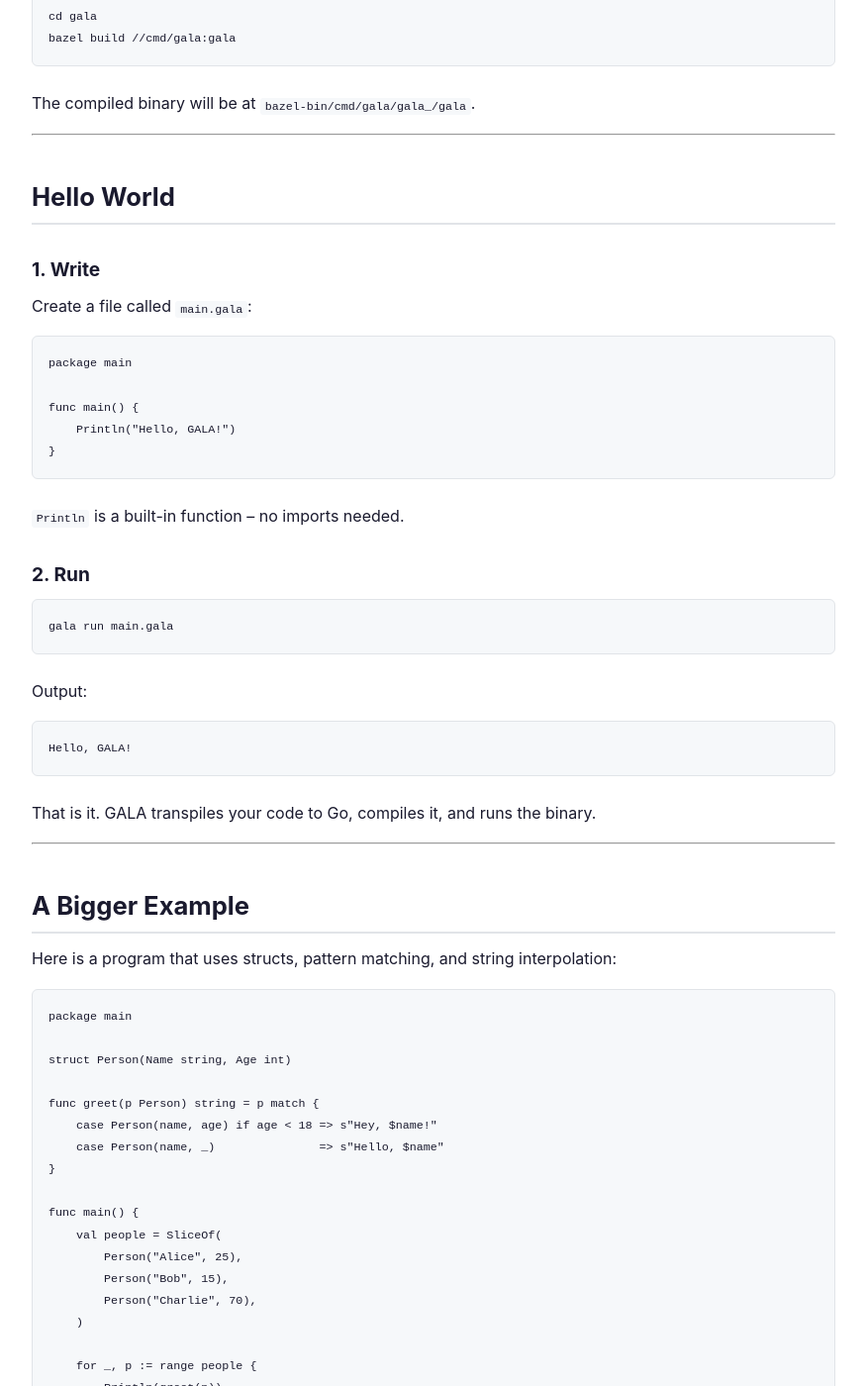
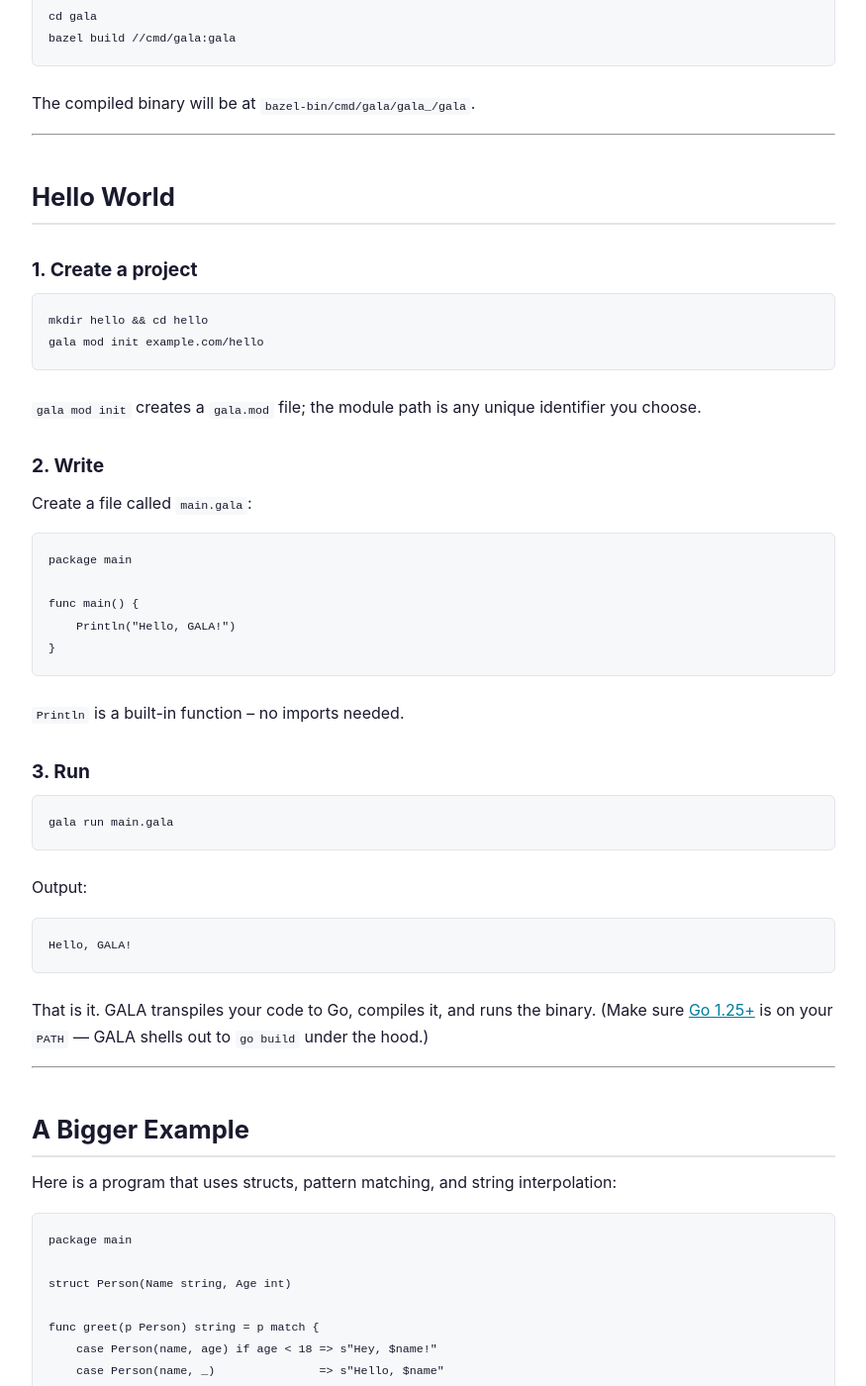
Before and after one commit to martianoff/gala, a Jekyll site: the page built from website/getting-started.md, in a window 1280 px wide and 1400 px high, scrolled down 954 px. Shown: the whole window at 99% size, without its empty margins (202-1077 px from the left). Built offline with Jekyll 4.4.1, drawn with Linux system fonts in a browser that asks for light colours.

Commit message:
fix(onboarding): remove first-30-minute friction walls
A fresh user following the README Quick Start couldn't reach hello world
because `gala run` required an undocumented `gala.mod` and the binary
silently shelled out to `go build`. This patch documents both and fixes
stale references the audit surfaced.

Quick Start rewrite (README.MD):
- Adds playground pointer and Getting Started link up top
- Calls out Go 1.25+ as a binary prerequisite (previously hidden under
  Build from Source)
- Inserts `gala mod init` as an explicit step
- Adds `gala version` verification
- Drops the broken `gala run examples/hello/main.gala` line (file never
  existed; path was `examples/hello.gala` and `gala run` wouldn't have
  worked there anyway — no gala.mod)
- Adds GitHub Discussions link as help path
- Second Installation section gains the same Go prerequisite + rename note

Error messages (cmd/gala/commands/{run,build}.go):
- `gala.mod not found` now shows a concrete example:
  `Run 'gala mod init <module-path>' to create one. Example: gala mod init example.com/myapp`

IntelliJ plugin docs (ide/intellij/README.MD):
- Drops dead `//cmd/gala-lsp:gala-lsp` target reference (LSP is now the
  `gala lsp` subcommand; there is no separate binary to install)
- Points users to the main README for gala CLI install

IntelliJ plugin code (GalaLspServerProvider.kt):
- Removes `gala install` reference from docstring (command doesn't exist)

Website getting-started (website/getting-started.md):
- Moves `gala mod init` before the first `gala run` so the walkthrough
  actually works end-to-end
- Notes the Go toolchain prerequisite inline

Surfaced by the onboarding audit at `docs/private/ONBOARDING_AUDIT.md`.
Remaining items (pre-built installers, `gala new`, VS Code extension,
`gala run` auto-ephemeral-module) are tracked separately.

Co-Authored-By: Claude Opus 4.7 (1M context) <noreply@anthropic.com>

````diff
--- a/website/getting-started.md
+++ b/website/getting-started.md
@@ -48,7 +48,16 @@ The compiled binary will be at `bazel-bin/cmd/gala/gala_/gala`.
 
 ## Hello World
 
-### 1. Write
+### 1. Create a project
+
+```bash
+mkdir hello && cd hello
+gala mod init example.com/hello
+```
+
+`gala mod init` creates a `gala.mod` file; the module path is any unique identifier you choose.
+
+### 2. Write
 
 Create a file called `main.gala`:
 
@@ -62,7 +71,7 @@ func main() {
 
 `Println` is a built-in function -- no imports needed.
 
-### 2. Run
+### 3. Run
 
 ```bash
 gala run main.gala
@@ -74,7 +83,7 @@ Output:
 Hello, GALA!
 ```
 
-That is it. GALA transpiles your code to Go, compiles it, and runs the binary.
+That is it. GALA transpiles your code to Go, compiles it, and runs the binary. (Make sure [Go 1.25+](https://go.dev/dl/) is on your `PATH` — GALA shells out to `go build` under the hood.)
 
 ---
 
````
Also changed, not shown: README.MD, ide/intellij/README.MD, 3 other files.
